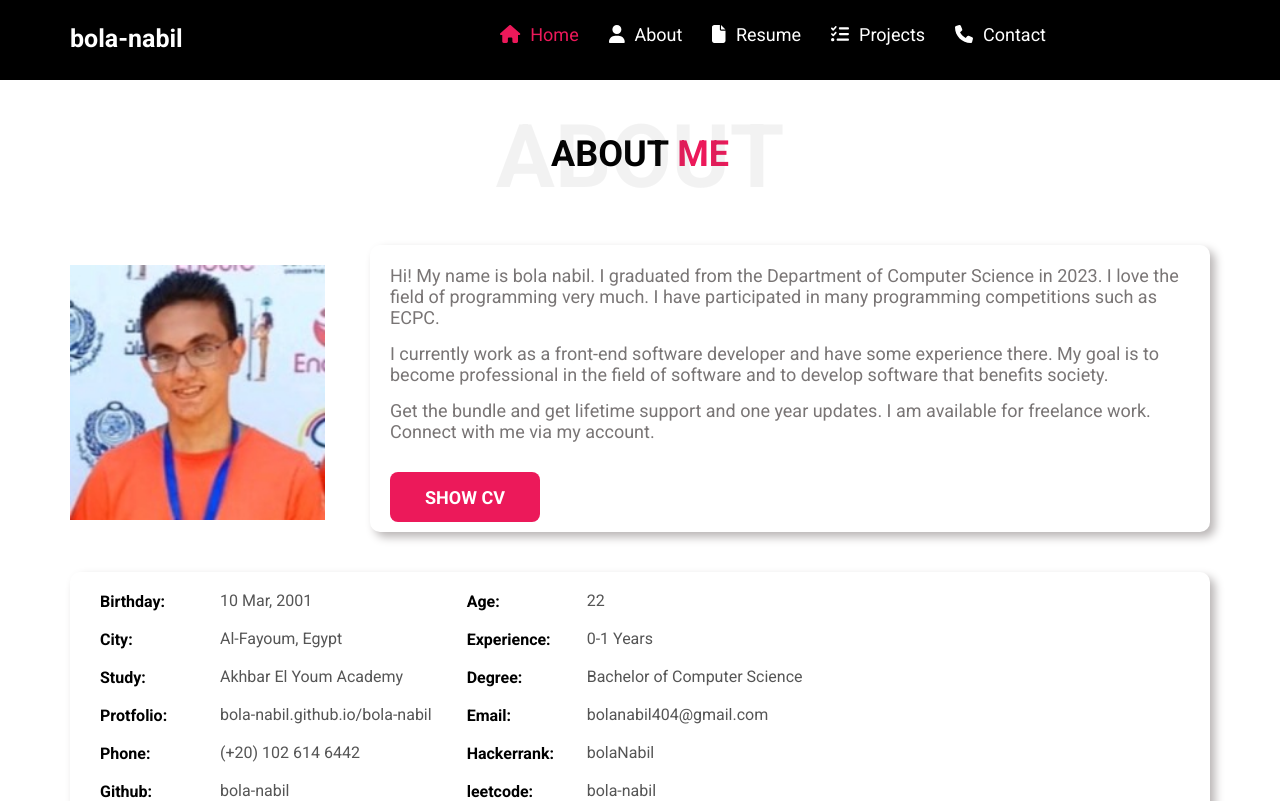
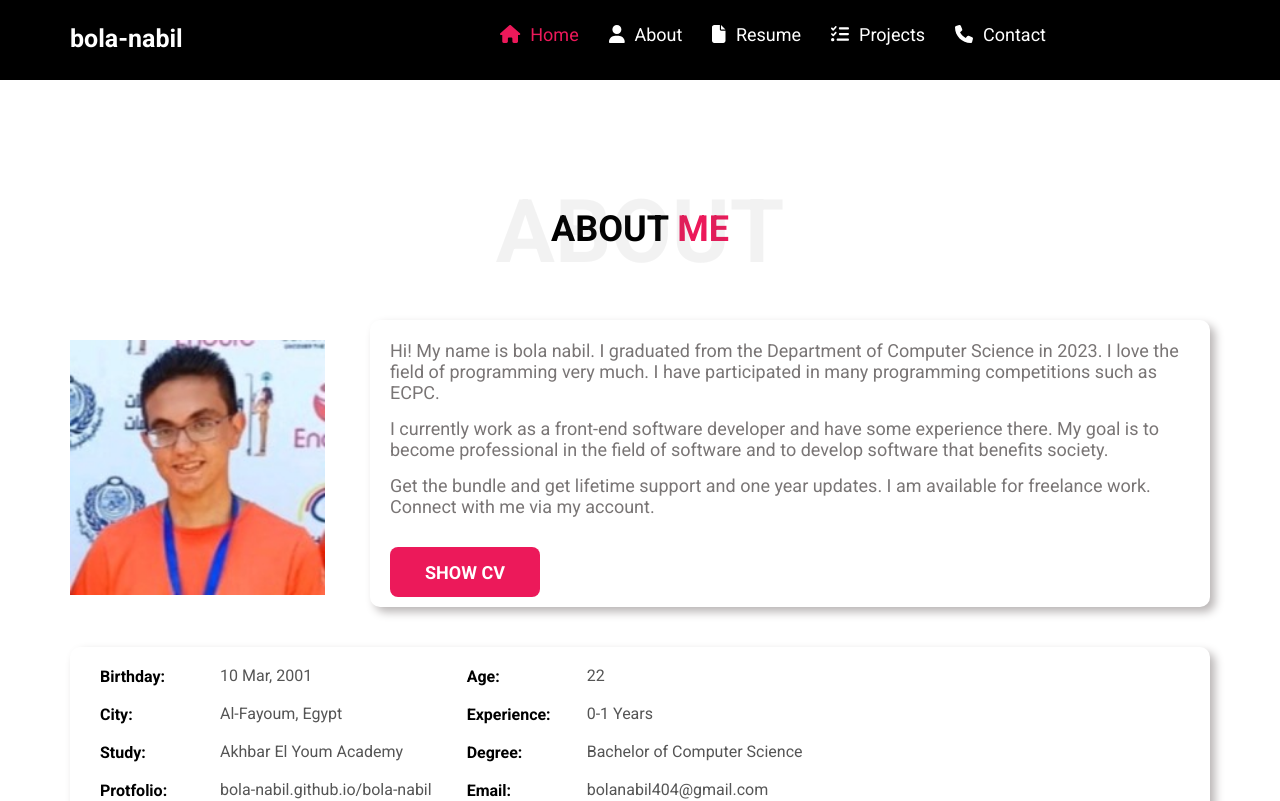
Before and after one commit to bola-nabil/bola-nabil, a React (Create React App) app: page /about in a window 1280 px wide. Shown: the top 801 px of the page. Built offline with nearby package versions, Linux system fonts and the light colour scheme.

Commit message:
Update global css file

```diff
--- a/src/css/global.css
+++ b/src/css/global.css
@@ -75,7 +75,7 @@ a {
 
 .boxTitle {
     text-align: center;
-    margin-top: 25px;
+    margin-top: 100px;
 }
 
 .title h2 {
```
